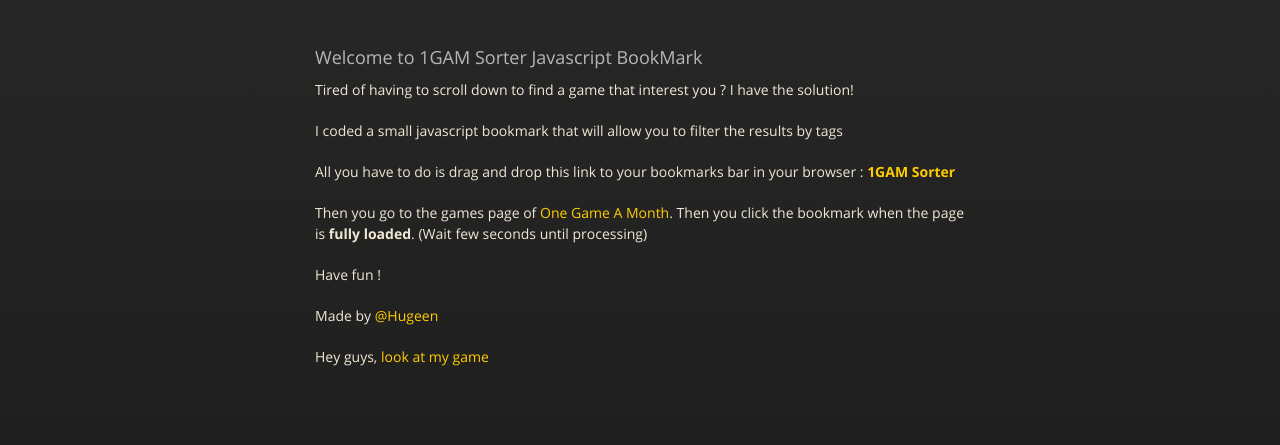
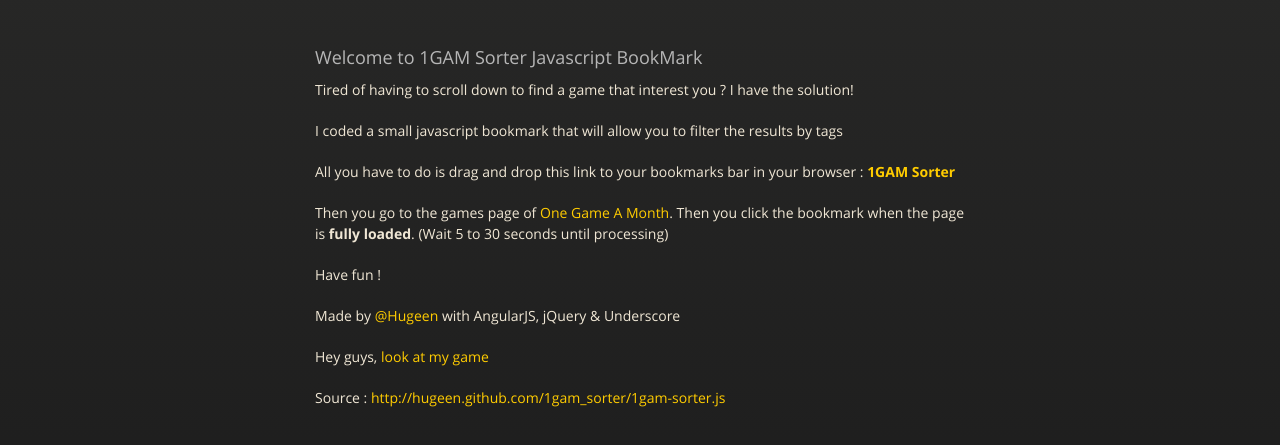
Before and after one commit to hugeen/1gam_sorter, a plain HTML site: page index.html in a window 1280 px wide. Shown: the part 189-634 px from the top of the page. Drawn offline with nearby package versions, Linux system fonts and the light colour scheme.

Commit message:
precisions

```diff
--- a/index.html
+++ b/index.html
@@ -41,14 +41,15 @@
 
         <p>All you have to do is drag and drop this link to your bookmarks bar in your browser : <a href="javascript:(function(){var%20s=document.createElement('script');s.setAttribute('src','http://hugeen.github.com/1gam_sorter/1gam-sorter.js');document.getElementsByTagName('body')[0].appendChild(s);})();"><strong>1GAM Sorter</strong></a></p>
 
-        <p>Then you go to the games page of <a href="http://www.onegameamonth.com/games">One Game A Month</a>. Then you click the bookmark when the page is <strong>fully loaded</strong>. (Wait few seconds until processing)</p>
+        <p>Then you go to the games page of <a href="http://www.onegameamonth.com/games">One Game A Month</a>. Then you click the bookmark when the page is <strong>fully loaded</strong>. (Wait 5 to 30 seconds until processing)</p>
 
         <p>Have fun !</p>
 
-        <p>Made by <a href="https://twitter.com/Hugeen/">@Hugeen</a></p>
+        <p>Made by <a href="https://twitter.com/Hugeen/">@Hugeen</a> with AngularJS, jQuery &amp; Underscore</p>
 
         <p>Hey guys, <a href="http://hugeen.github.com/crafty_snake/play/">look at my game</a></p>
 
+        <p>Source : <a href="http://hugeen.github.com/1gam_sorter/1gam-sorter.js">http://hugeen.github.com/1gam_sorter/1gam-sorter.js</a></p>
       </section>
 
     </div>
```
